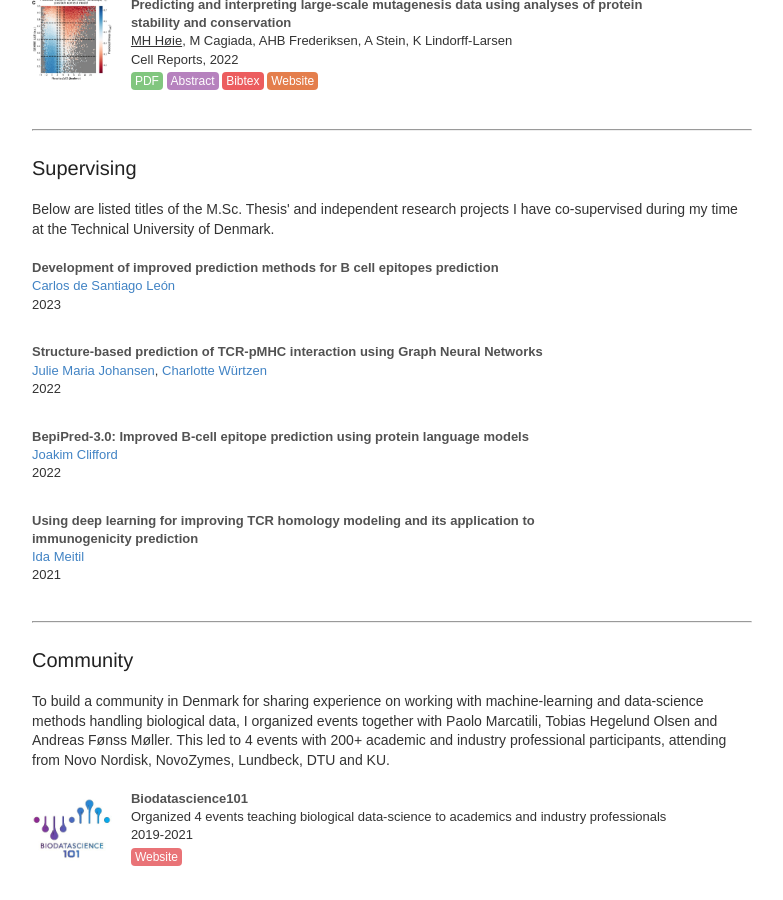
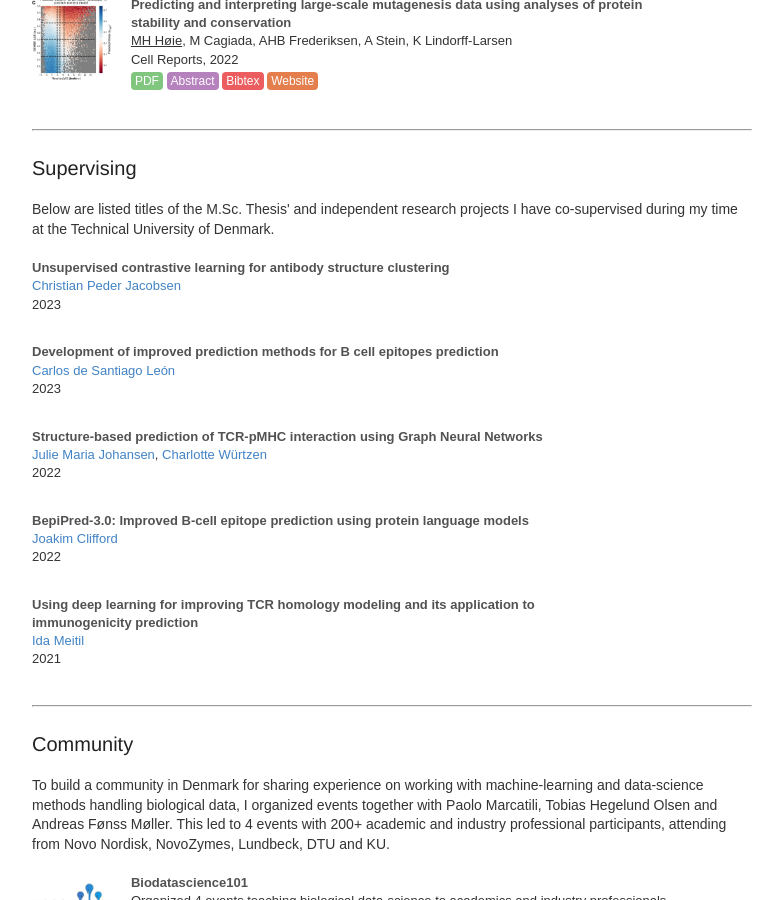
Before and after one commit to Magnushhoie/magnushhoie.github.io, a Jekyll site: the page built from index.html, in a window 1280 px wide and 900 px high, scrolled down 1070 px. Shown: the whole window, without its empty margins (248-1031 px from the left). Built offline with Jekyll 4.4.1, drawn with Linux system fonts in a browser that asks for light colours.

Commit message:
Update index.html

```diff
--- a/index.html
+++ b/index.html
@@ -159,6 +159,18 @@ Below are listed titles of the M.Sc. Thesis' and independent research projects I
 <br>
 <div class="publication">
     <p>
+      <b><a style="color:#525252; padding:0px 0px" >Unsupervised contrastive learning for antibody structure clustering </b></a><br>
+        <a href=https://www.linkedin.com/in/christian-peder-jacobsen-00a226169/ >Christian Peder Jacobsen</a>
+        <br>
+        2023
+        <br>
+    </p>
+</div>
+
+
+<br>
+<div class="publication">
+    <p>
       <b><a style="color:#525252; padding:0px 0px" >Development of improved prediction methods for B cell epitopes prediction </b></a><br>
         <a href=https://www.linkedin.com/in/carlos-de-santiago-leon/ >Carlos de Santiago León</a>
         <br>
```
